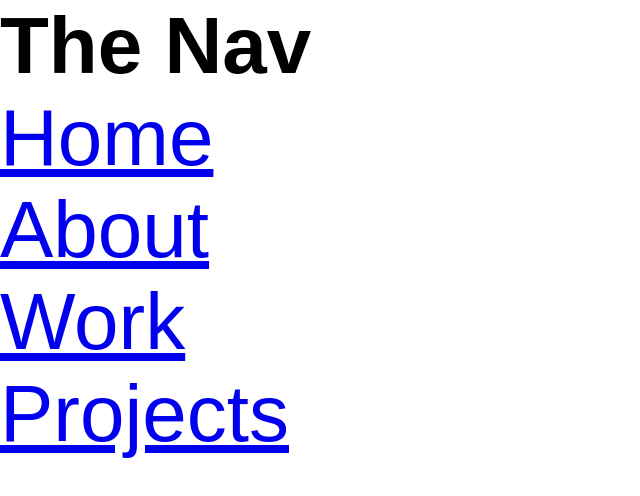
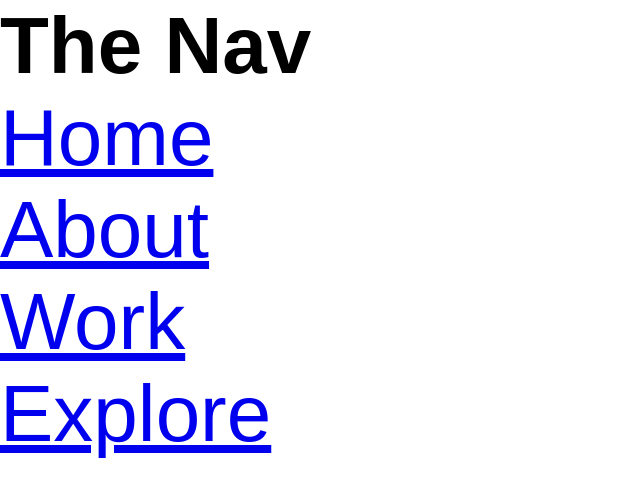
Before and after one commit to blagass/red-label, a plain HTML site: page index.html in a window 1280 px wide. Shown: the whole page, without its empty margins (0-640 px from the left). Drawn offline with Linux system fonts and the light colour scheme.

Commit message:
Projects - Explore

```diff
--- a/index.html
+++ b/index.html
@@ -15,7 +15,7 @@
             <li><a href="#">Home</a></li>
             <li><a href="#">About</a></li>
             <li><a href="#">Work</a></li>
-            <li><a href="#">Projects</a></li>
+            <li><a href="#">Explore</a></li>
         </ul>
     </nav>
 </body>
```
